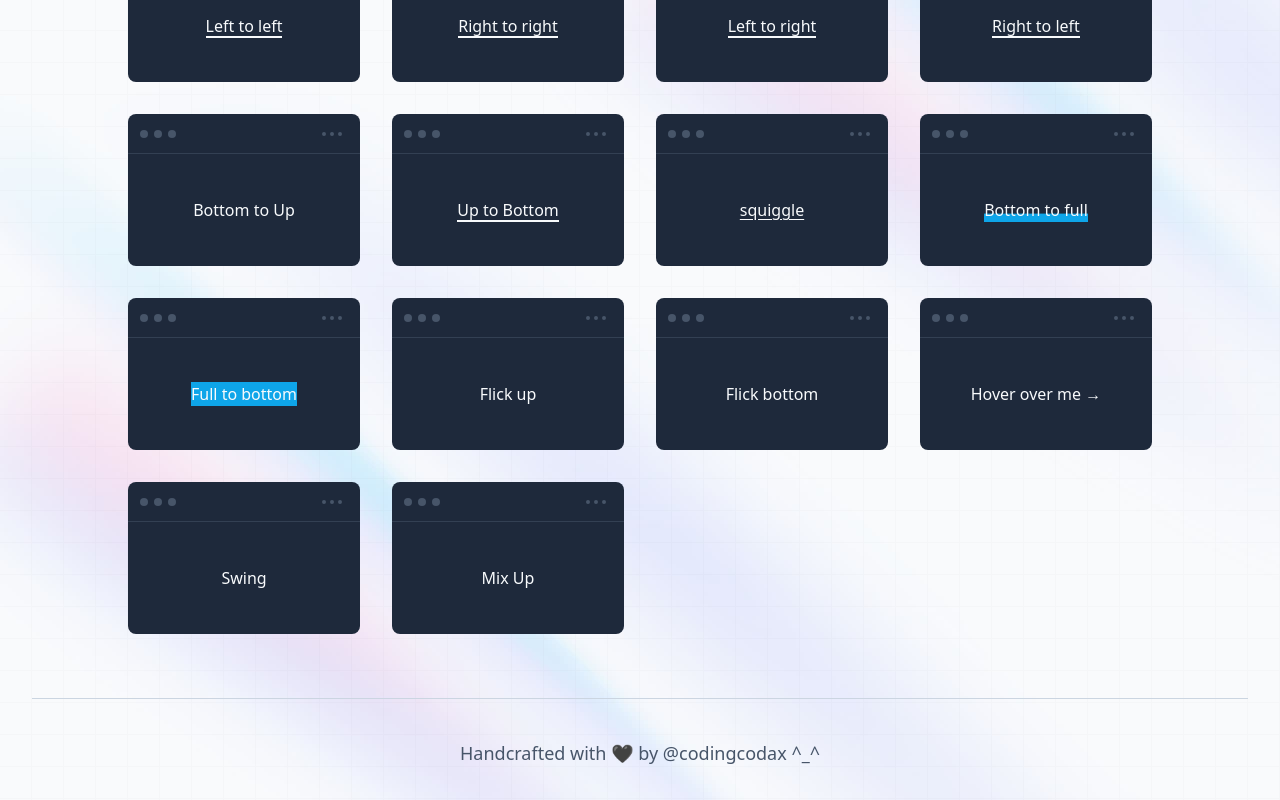
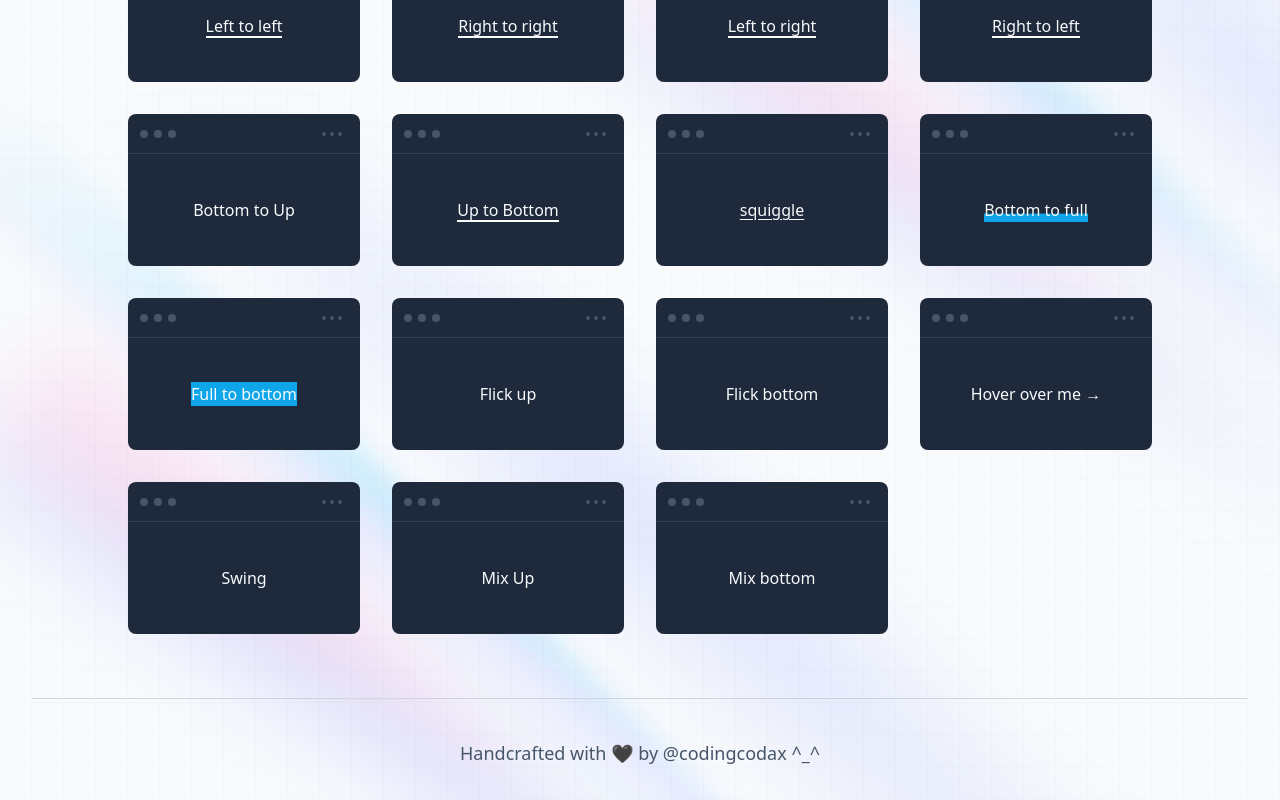
Before and after one commit to codingcodax/mini, a Next.js app: page /components in a window 1280 px wide. Shown: the part 994-1794 px from the top of the page. Built offline with nearby package versions, Linux system fonts and the light colour scheme.

Commit message:
feat(snippets): add link mix button

```diff
--- /dev/null
+++ b/src/data/snippets/LinkMixBottom.tsx
@@ -0,0 +1,19 @@
+import type { Snippet } from '~/types/snippet';
+
+const LinkMixBottom: Snippet = {
+  title: 'Link Mix Bottom',
+  type: 'link',
+  githubLink:
+    'https://github.com/codingcodax/mini/tree/main/src/data/snippets/LinkMixBottom.tsx',
+  playgroundLink: 'https://play.tailwindcss.com/3EhAyJgY5s',
+  source: (
+    <a
+      className='relative text-slate-50 after:absolute after:-top-[4px] after:-left-[10%] after:h-0 after:w-[120%] after:bg-slate-50 after:mix-blend-exclusion after:transition-all after:duration-300 hover:after:h-[120%]'
+      href='#'
+    >
+      Mix bottom
+    </a>
+  ),
+};
+
+export default LinkMixBottom;
--- a/src/data/snippets/index.ts
+++ b/src/data/snippets/index.ts
@@ -22,6 +22,7 @@ import LinkFlickBottom from './LinkFlickBottom';
 import LinkArrowRight from './LinkArrowRight';
 import LinkSwing from './LinkSwing';
 import LinkMixUp from './LinkMixUp';
+import LinkMixBottom from './LinkMixBottom';
 import LoaderSpinner from './LoaderSpinner';
 import LoaderWaveform from './LoaderWaveform';
 import LoaderWobble from './LoaderWobble';
@@ -54,6 +55,7 @@ const Snippets: Snippet[] = [
   LinkArrowRight,
   LinkSwing,
   LinkMixUp,
+  LinkMixBottom,
   LoaderSpinner,
   LoaderWaveform,
   LoaderWobble,
```
